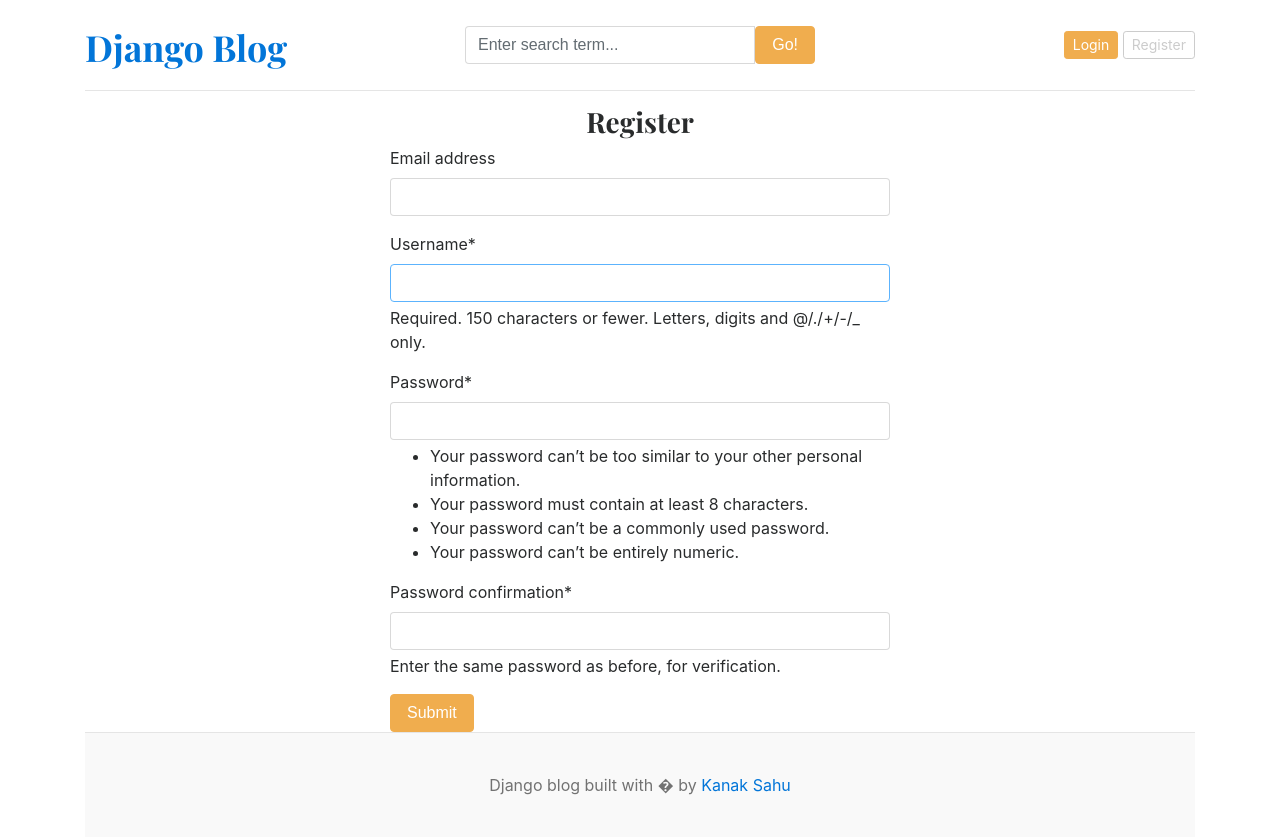
After one commit to kanaksahu111/blogging, a Django app: page /register/ in a window 1280 px wide. The commit adds this page. Run offline with Django 5.2, Linux system fonts and the light colour scheme; data that the repository does not hold is empty; some libraries are stand-ins or nearby versions.

Commit message:
login and logout features

```diff
--- /dev/null
+++ b/blog_main/forms.py
@@ -0,0 +1,8 @@
+from django.contrib.auth.models import User
+from django.contrib.auth.forms import UserCreationForm
+
+
+class RegistrationForm(UserCreationForm):
+    class Meta:
+        model = User
+        fields = ('email', 'username', 'password1', 'password2')
--- a/blog_main/settings.py
+++ b/blog_main/settings.py
@@ -39,6 +39,8 @@ INSTALLED_APPS = [
     'django.contrib.staticfiles',
     'blogs',
     'assignments',
+    'crispy_forms',
+    'crispy_bootstrap4',
 ]
 
 MIDDLEWARE = [
@@ -130,6 +132,7 @@ STATICFILES_DIRS = [
 MEDIA_URL = '/media/'
 MEDIA_ROOT = BASE_DIR / 'media'
 
+CRISPY_TEMPLATE_PACK = 'bootstrap4'
 MAILERS = {
     'default': {
         'BACKEND': 'django.core.mail.backends.console.EmailBackend',
--- a/blog_main/urls.py
+++ b/blog_main/urls.py
@@ -25,6 +25,9 @@ urlpatterns = [
     path('admin/', admin.site.urls),
     path('', views.home , name='home'),
     path('category/' , include('blogs.urls')),
-    path('<slug:slug>/', BlogsView.blogs , name='blogs'),
+    path('blogs/<slug:slug>/', BlogsView.blogs , name='blogs'),
     path('blogs/search/' , BlogsView.search , name='search'),
+    path('register/', views.register, name='register'),
+    path('login/' , views.login , name='login'),
+    path('logout/' , views.logout , name='logout'),
 ] +static(settings.MEDIA_URL, document_root=settings.MEDIA_ROOT)
--- a/blog_main/views.py
+++ b/blog_main/views.py
@@ -1,7 +1,10 @@
 
-from django.shortcuts import render
+from django.contrib import auth
+from django.shortcuts import redirect, render
+from blog_main.forms import RegistrationForm
 from blogs.models import Blog, Category
 from assignments.models import About
+from django.contrib.auth.forms import AuthenticationForm
 
 def home(request):
 
@@ -18,4 +21,38 @@ def home(request):
         'posts' : posts,
         'about' : about,
     }
-    return render(request, 'home.html', context)  # Render the 'home.html' template with the provided context
+    return render(request, 'home.html', context)  #render is used to get a page
+
+def register(request):
+    if request.method=='POST':
+        form = RegistrationForm(request.POST)
+        if form.is_valid():
+            form.save()
+            return redirect('register')
+    else:
+        form = RegistrationForm()
+    context = {
+        'form' : form,
+    }
+    return render(request, 'register.html', context)
+
+def login(request):
+    if request.method=='POST':
+        form = AuthenticationForm(request, request.POST)
+        if(form.is_valid()):
+            username = form.cleaned_data.get('username')
+            password = form.cleaned_data.get('password')
+
+            user = auth.authenticate(username=username, password=password)
+            if user is not None:
+                auth.login(request, user)
+                return redirect('home')
+    form = AuthenticationForm()
+    context={
+        'form' : form,
+    }
+    return render(request , 'login.html' , context)
+
+def logout(request):
+    auth.logout(request)
+    return redirect('home')
--- a/templates/base.html
+++ b/templates/base.html
@@ -28,8 +28,14 @@
             </form>
           </div>
           <div class="col-4 d-flex justify-content-end align-items-center">
-            <a class="btn btn-sm btn-warning" href="#">Login</a> &nbsp;
-            <a class="btn btn-sm btn-outline-secondary" href="#">Register</a>
+            {% if not user.is_authenticated %}
+            <a class="btn btn-sm btn-warning" href="{% url 'login' %}">Login</a> &nbsp;
+            <a class="btn btn-sm btn-outline-secondary" href="{% url 'register' %}">Register</a>
+            {% else %}
+            <span>You are logged in as {{ user.username }} </span>
+            &emsp;
+            <span><a href="{% url 'logout' %}">Logout</a></span>
+            {% endif %}
           </div>
         </div>
       </header>
--- /dev/null
+++ b/templates/register.html
@@ -0,0 +1,10 @@
+{% extends 'base.html' %}
+{% block content %}
+{% load crispy_forms_tags %}
+<h3 class="text-center">Register</h3>
+<form action = "{% url 'register' %}" method="POST" style="max-width: 500px; margin: 0 auto;">
+    {% csrf_token %}
+    {{ form | crispy}}
+    <button type="submit" class="btn btn-warning">Submit</button>
+</form>
+{%endblock %}
```
Also changed, not shown: templates/login.html (added, +12 -0 lines).
